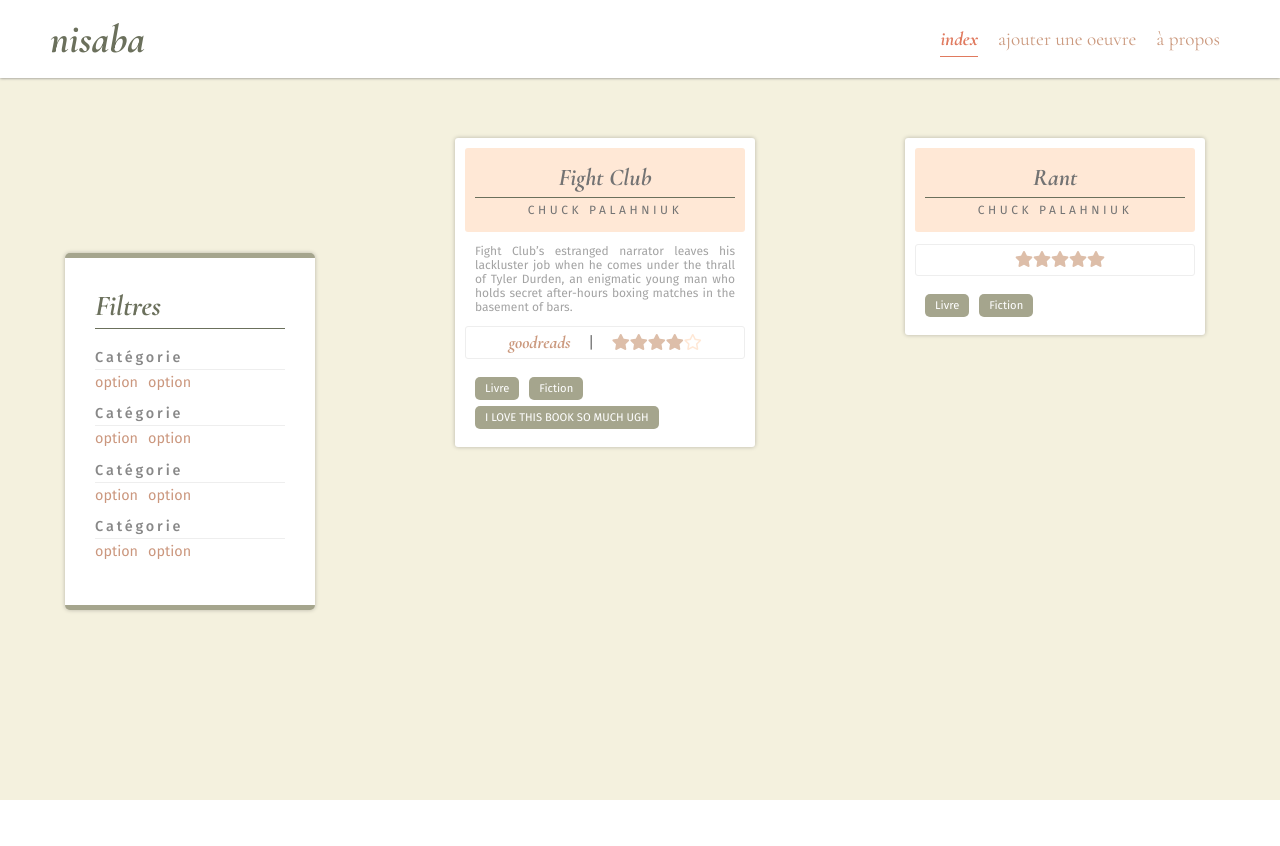
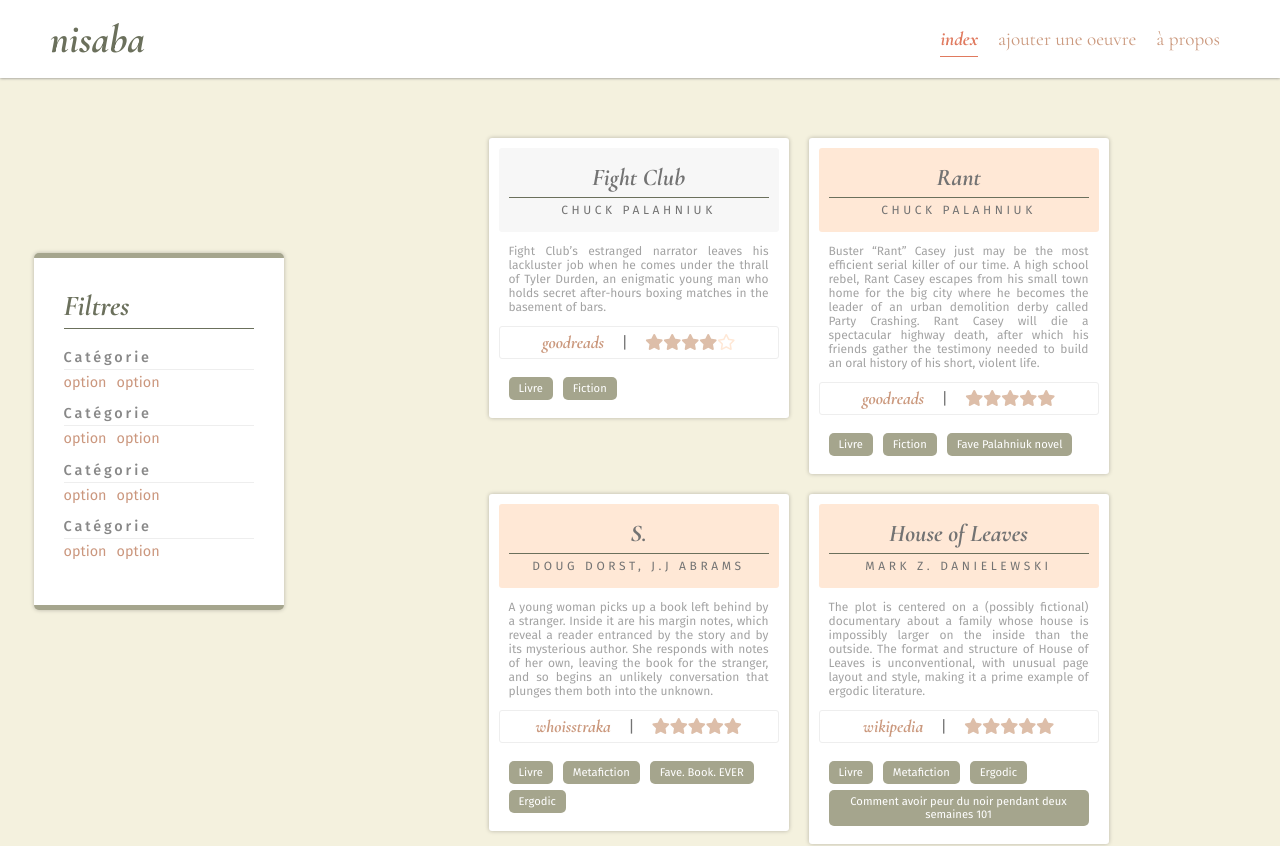
Before and after one commit to islesetglaciers/nisaba, a Vue app: page / in a window 1280 px wide. Shown: the top 846 px of the page. Before the commit the page ends 800 px from the top, so only its background shows below. Built offline with nearby package versions, Linux system fonts and the light colour scheme.

Commit message:
ajout oeuvres

```diff
--- /dev/null
+++ b/src/assets/data.json
@@ -0,0 +1,84 @@
+{
+    "oeuvres": [
+        {
+          "id": 1,
+          "type": "Livre",
+          "auteur": "Chuck Palahniuk",
+          "titre": "Fight Club",
+          "genre": "Fiction",
+          "resume": "Fight Club’s estranged narrator leaves his lackluster job when he comes under the thrall of Tyler Durden, an enigmatic young man who holds secret after-hours boxing matches in the basement of bars.",
+          "lien": "https://www.goodreads.com/book/show/36236124-fight-club",
+          "nomLien": "Goodreads",
+          "fav": false,
+          "pairing": "",
+          "fandom": "",
+          "nbMots": "",
+          "tags": [],
+          "eval": 4
+        },
+        {
+          "id": 2,
+          "type": "Livre",
+          "auteur": "Chuck Palahniuk",
+          "titre": "Rant",
+          "genre": "Fiction",
+          "resume": "Buster “Rant” Casey just may be the most efficient serial killer of our time. A high school rebel, Rant Casey escapes from his small town home for the big city where he becomes the leader of an urban demolition derby called Party Crashing. Rant Casey will die a spectacular highway death, after which his friends gather the testimony needed to build an oral history of his short, violent life.",
+          "lien": "https://www.goodreads.com/book/show/22285.Rant",
+          "nomLien": "Goodreads",
+          "fav": true,
+          "pairing": "",
+          "fandom": "",
+          "nbMots": "",
+          "tags": ["Fave Palahniuk novel"],
+          "eval": 5
+        },
+        {
+          "id": 3,
+          "type": "Livre",
+          "auteur": "Doug Dorst, J.J Abrams",
+          "titre": "S.",
+          "genre": "Metafiction",
+          "resume": "A young woman picks up a book left behind by a stranger. Inside it are his margin notes, which reveal a reader entranced by the story and by its mysterious author. She responds with notes of her own, leaving the book for the stranger, and so begins an unlikely conversation that plunges them both into the unknown.",
+          "lien": "https://whoisstraka.wordpress.com/",
+          "nomLien": "whoisstraka",
+          "fav": true,
+          "pairing": "",
+          "fandom": "",
+          "nbMots": "",
+          "tags": ["Fave. Book. EVER", "Ergodic"],
+          "eval": 5
+        },
+        {
+          "id": 4,
+          "type": "Livre",
+          "auteur": "Mark Z. Danielewski",
+          "titre": "House of Leaves",
+          "genre": "Metafiction",
+          "resume": "The plot is centered on a (possibly fictional) documentary about a family whose house is impossibly larger on the inside than the outside. The format and structure of House of Leaves is unconventional, with unusual page layout and style, making it a prime example of ergodic literature.",
+          "lien": "https://en.wikipedia.org/wiki/House_of_Leaves",
+          "nomLien": "Wikipedia",
+          "fav": true,
+          "pairing": "",
+          "fandom": "",
+          "nbMots": "",
+          "tags": ["Ergodic", "Comment avoir peur du noir pendant deux semaines 101"],
+          "eval": 5
+        },
+        {
+          "id": 5,
+          "type": "Fanfiction",
+          "auteur": "idiopathicsmile",
+          "titre": "Mistake on the Part of Nature",
+          "genre": "Fiction",
+          "resume": "In which an American icon is mourned. But probably not the one you're thinking of.",
+          "lien": "https://archiveofourown.org/works/1488142",
+          "nomLien": "ao3",
+          "fav": false,
+          "pairing": "",
+          "fandom": "Captain America (Movies)",
+          "nbMots": "1274",
+          "tags": ["Bonanes !!!"],
+          "eval": 4
+        }
+    ]
+}
--- a/src/components/ListeOeuvres.vue
+++ b/src/components/ListeOeuvres.vue
@@ -1,6 +1,6 @@
 <template>
-  <div class="oeuvres" v-for="oeuvre in oeuvres" :key="oeuvre.id">
-      <Oeuvre :oeuvre="oeuvre" />
+  <div class="oeuvres">
+      <Oeuvre :oeuvre="oeuvre" v-for="oeuvre in oeuvres" :key="oeuvre.id" />
   </div>
 </template>
 
--- a/src/components/Oeuvre.vue
+++ b/src/components/Oeuvre.vue
@@ -17,7 +17,7 @@
         <div class="tags">
             <span class="tag">{{ oeuvre.type }}</span>
             <span class="tag">{{ oeuvre.genre }}</span>
-            <span class="tag" v-if="oeuvre.nbMots">{{ oeuvre.nbMots }}</span>
+            <span class="tag" v-if="oeuvre.nbMots">{{ oeuvre.nbMots }} mots</span>
             <span class="tag" v-if="oeuvre.fandom">{{ oeuvre.fandom }}</span>
             <span class="tag" v-if="oeuvre.pairing">{{ oeuvre.pairing }}</span>
             <span class="tag" v-if="oeuvre.tags" v-for="tag in oeuvre.tags">{{ tag }}</span>
@@ -42,6 +42,7 @@ export default {
 <style>
     .oeuvre {
         width: 300px;
+        height: 100%;
         padding: 10px;
         margin: 10px;
         background-color: #fff;
--- a/src/views/Index.vue
+++ b/src/views/Index.vue
@@ -8,6 +8,7 @@
 <script>
 import ListeOeuvres from '../components/ListeOeuvres.vue'
 import Filtres from '../components/Filtres.vue'
+// import donneesOeuvres from '../assests/data.json'
 
 export default {
   name: 'Index',
@@ -24,11 +25,11 @@ export default {
                 resume: 'Fight Club’s estranged narrator leaves his lackluster job when he comes under the thrall of Tyler Durden, an enigmatic young man who holds secret after-hours boxing matches in the basement of bars.',
                 lien: 'https://www.goodreads.com/book/show/36236124-fight-club',
                 nomLien: 'Goodreads',
-                fav: true,
+                fav: false,
                 pairing: '',
                 fandom: '',
                 nbMots: '',
-                tags: ['I LOVE THIS BOOK SO MUCH UGH'],
+                tags: [],
                 eval: 4
               },
               {
@@ -37,15 +38,63 @@ export default {
                 auteur: 'Chuck Palahniuk',
                 titre: 'Rant',
                 genre: 'Fiction',
-                resume: '',
-                lien: '',
-                nomLien: '',
+                resume: 'Buster “Rant” Casey just may be the most efficient serial killer of our time. A high school rebel, Rant Casey escapes from his small town home for the big city where he becomes the leader of an urban demolition derby called Party Crashing. Rant Casey will die a spectacular highway death, after which his friends gather the testimony needed to build an oral history of his short, violent life.',
+                lien: 'https://www.goodreads.com/book/show/22285.Rant',
+                nomLien: 'Goodreads',
                 fav: true,
                 pairing: '',
                 fandom: '',
                 nbMots: '',
-                tags: [],
+                tags: ['Fave Palahniuk novel'],
                 eval: 5
+              },
+              {
+                id: 3,
+                type: 'Livre',
+                auteur: 'Doug Dorst, J.J Abrams',
+                titre: 'S.',
+                genre: 'Metafiction',
+                resume: 'A young woman picks up a book left behind by a stranger. Inside it are his margin notes, which reveal a reader entranced by the story and by its mysterious author. She responds with notes of her own, leaving the book for the stranger, and so begins an unlikely conversation that plunges them both into the unknown.',
+                lien: 'https://whoisstraka.wordpress.com/',
+                nomLien: 'whoisstraka',
+                fav: true,
+                pairing: '',
+                fandom: '',
+                nbMots: '',
+                tags: ['Fave. Book. EVER', 'Ergodic'],
+                eval: 5
+              },
+              {
+                id: 4,
+                type: 'Livre',
+                auteur: 'Mark Z. Danielewski',
+                titre: 'House of Leaves',
+                genre: 'Metafiction',
+                resume: 'The plot is centered on a (possibly fictional) documentary about a family whose house is impossibly larger on the inside than the outside. The format and structure of House of Leaves is unconventional, with unusual page layout and style, making it a prime example of ergodic literature.',
+                lien: 'https://en.wikipedia.org/wiki/House_of_Leaves',
+                nomLien: 'Wikipedia',
+                fav: true,
+                pairing: '',
+                fandom: '',
+                nbMots: '',
+                tags: ['Ergodic', 'Comment avoir peur du noir pendant deux semaines 101'],
+                eval: 5
+              },
+              {
+                id: 5,
+                type: 'Fanfiction',
+                auteur: 'idiopathicsmile',
+                titre: 'Mistake on the Part of Nature',
+                genre: 'Fiction',
+                resume: 'In which an American icon is mourned. But probably not the one you\'re thinking of.',
+                lien: 'https://archiveofourown.org/works/1488142',
+                nomLien: 'ao3',
+                fav: false,
+                pairing: '',
+                fandom: 'Captain America (Movies)',
+                nbMots: '1274',
+                tags: ['Bonanes !!!'],
+                eval: 4
               }
           ]
       }
```
